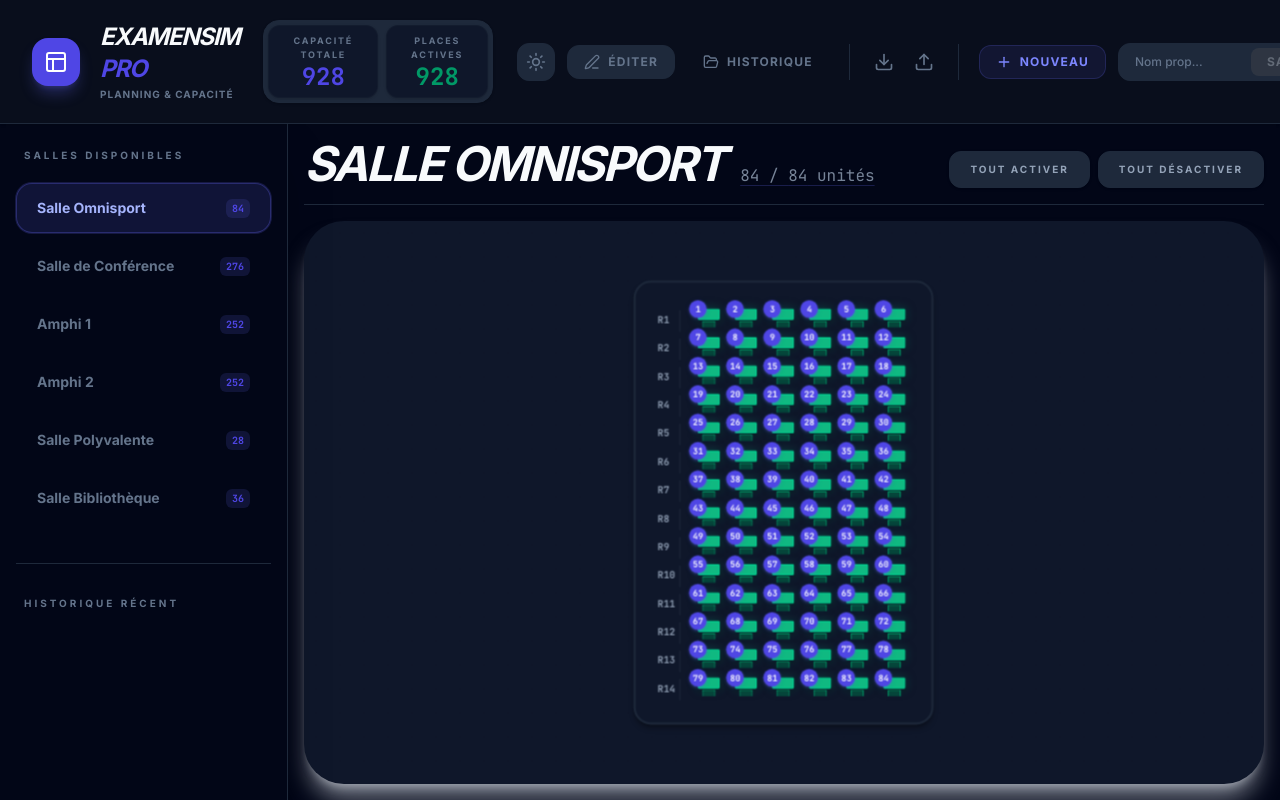
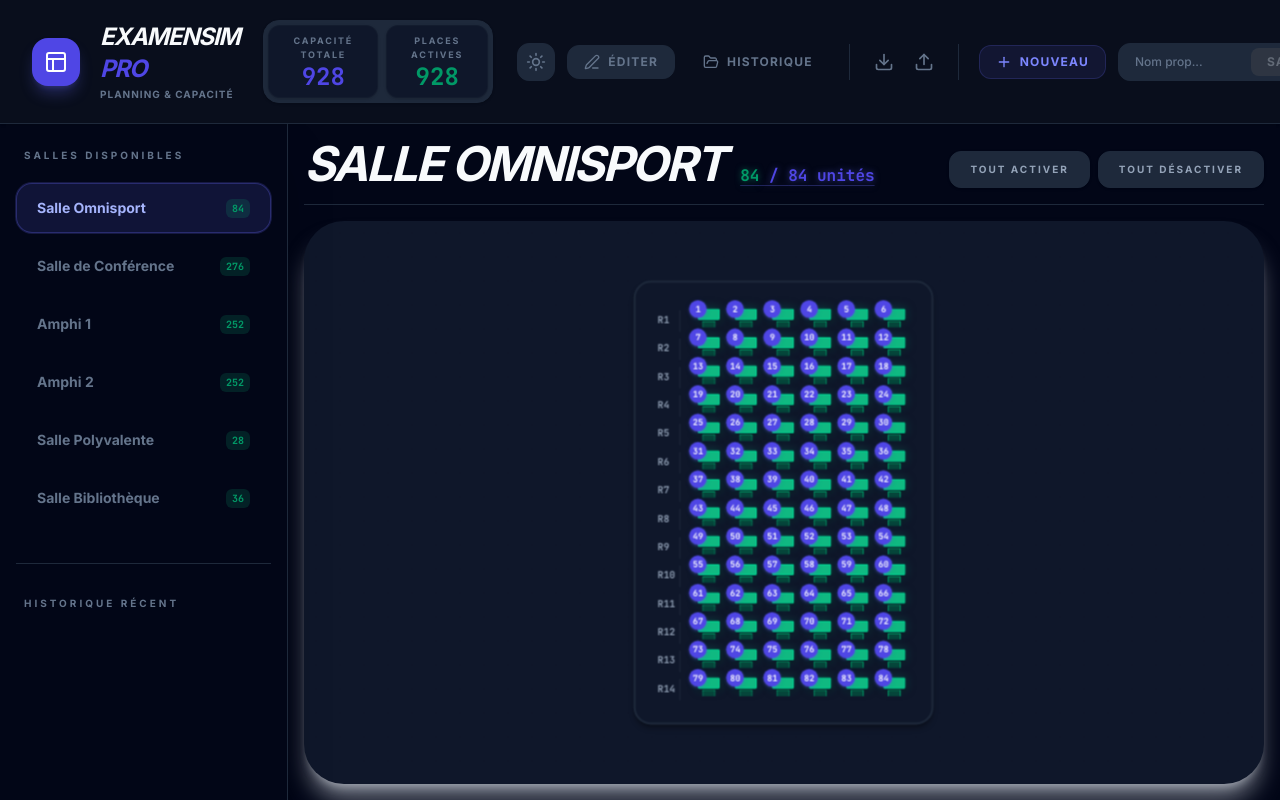
Before and after one commit to aminbn12/EXAMENSIMUm6ss, a React (Vite) app: page / in a window 1280 px wide. Built offline with nearby package versions, Linux system fonts and the light colour scheme.

Commit message:
couleur de police

```diff
--- a/src/App.tsx
+++ b/src/App.tsx
@@ -766,7 +766,7 @@ export default function App() {
               }`}
             >
               <span className="text-sm font-bold truncate">{room.name}</span>
-              <span className="text-[10px] font-mono font-black px-1.5 py-0.5 rounded-md bg-indigo-500/15 text-indigo-600 dark:bg-indigo-500/20 dark:text-indigo-300 ml-2 shrink-0">{room.seats.filter(s => s.isActive && !s.isHidden).length}</span>
+              <span className="text-[10px] font-mono font-black px-1.5 py-0.5 rounded-md bg-emerald-500/15 text-emerald-600 dark:bg-emerald-500/20 dark:text-emerald-400 ml-2 shrink-0">{room.seats.filter(s => s.isActive && !s.isHidden).length}</span>
             </button>
           ))}
 
@@ -827,8 +827,13 @@ export default function App() {
               <div>
                 <h2 className="text-5xl font-black uppercase tracking-tighter italic text-[var(--text-primary)] flex items-baseline gap-4 transition-colors duration-300">
                   {activeRoom.name}
-                  <span className="text-base font-mono font-medium not-italic text-[var(--text-secondary)] tracking-normal lowercase opacity-80 decoration-indigo-500/30 underline underline-offset-4">
-                    {activeRoom.seats.filter(s => s.isActive && !s.isHidden).length} / {activeRoom.seats.filter(s => !s.isHidden).length} unités
+                  <span className="text-base font-mono font-black not-italic tracking-normal lowercase underline decoration-indigo-500/30 underline-offset-4">
+                    <span className="text-emerald-600 dark:text-emerald-400 drop-shadow-[0_0_3px_rgba(16,185,129,0.5)] dark:drop-shadow-[0_0_5px_rgba(52,211,153,0.6)]">
+                      {activeRoom.seats.filter(s => s.isActive && !s.isHidden).length}
+                    </span>
+                    <span className="text-indigo-600 dark:text-indigo-400 drop-shadow-[0_0_3px_rgba(99,102,241,0.5)] dark:drop-shadow-[0_0_5px_rgba(129,140,248,0.6)]">
+                      {" "}/ {activeRoom.seats.filter(s => !s.isHidden).length} unités
+                    </span>
                   </span>
                   {isEditMode && rooms.length > 1 && (
                     <button onClick={() => removeRoom(activeRoom.id)} className="ml-4 p-2 text-red-500 hover:bg-red-500/10 rounded-xl transition-colors">
```
